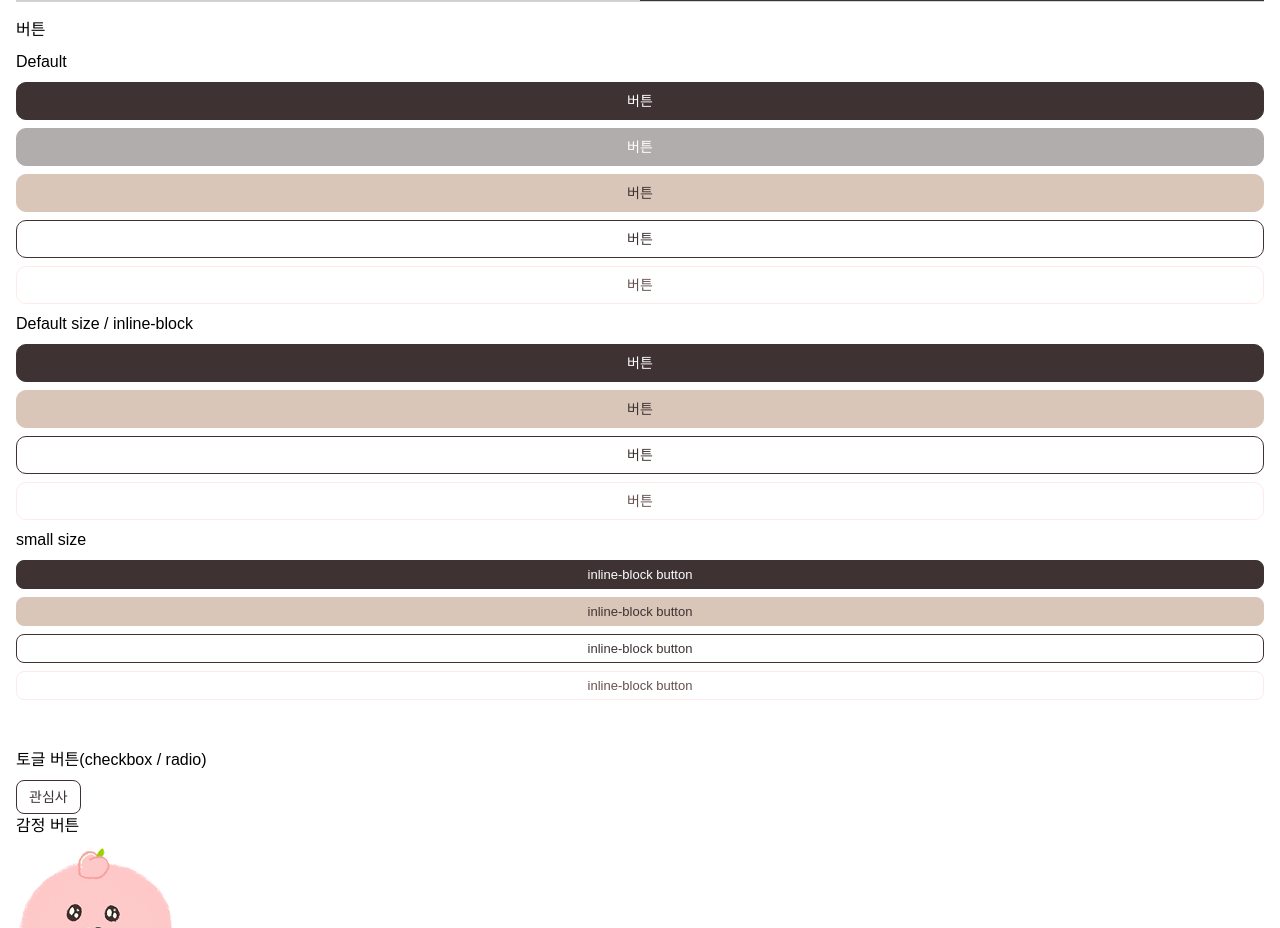
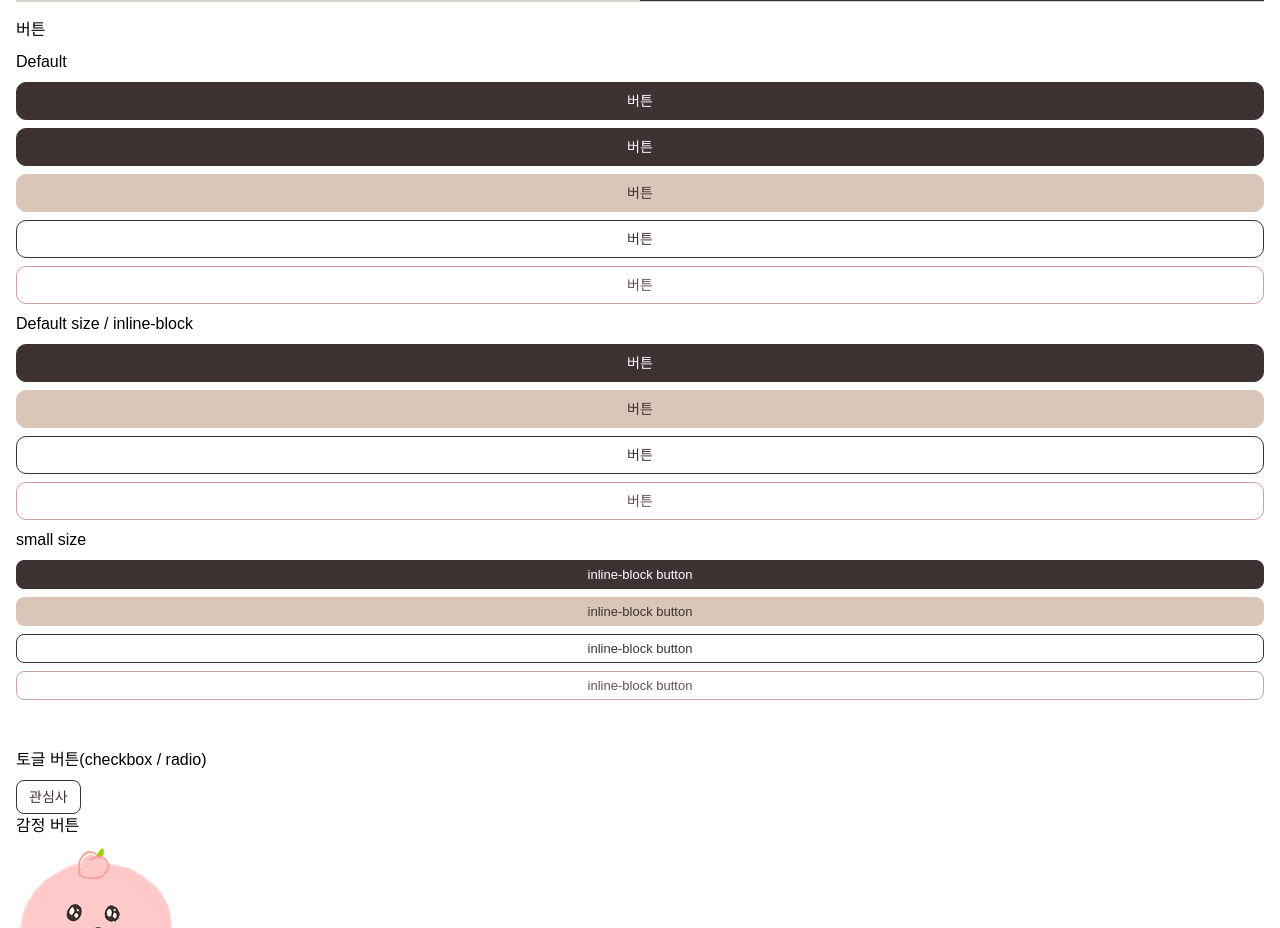
Before and after one commit to FRONTENDBOOTCAMP-12th/2gether-kongtteok, a React (Vite) app: page /components in a window 1280 px wide. Shown: the part 800-1728 px from the top of the page. Built offline with nearby package versions, Linux system fonts and the light colour scheme; a web font is replaced by a local one.

Commit message:
♻️ refactor: 버튼 disabled 속성 aria-disabled로 대체(접근성 고려)
#8

```diff
--- a/src/components/Button.tsx
+++ b/src/components/Button.tsx
@@ -8,7 +8,7 @@ const buttonVariants = cva('cursor-pointer', {
       primary: 'border border-primary bg-primary text-white',
       secondary: 'border border-secondary bg-secondary text-primary',
       outline: 'border border-current text-primary',
-      outlinePink: 'border border-peach-200 text-peach-800',
+      outlinePink: 'border border-peach-600 text-peach-800',
     },
     size: {
       medium: 'px-3 py-[9px] text-sm leading-[18px] rounded-[10px]',
@@ -18,7 +18,7 @@ const buttonVariants = cva('cursor-pointer', {
       full: 'w-full',
       fit: null,
     },
-    disabled: {
+    ariaDisabled: {
       true: 'disabled:cursor-not-allowed',
       false: null,
     },
@@ -26,12 +26,12 @@ const buttonVariants = cva('cursor-pointer', {
   compoundVariants: [
     {
       intent: 'primary',
-      disabled: true,
-      className: 'disabled:border-brown-200 disabled:bg-brown-200',
+      ariaDisabled: true,
+      className: 'aria-disabled:border-brown-200 aria-disabled:bg-brown-200',
     },
     {
       intent: 'secondary',
-      disabled: false,
+      ariaDisabled: false,
     },
     {
       intent: 'primary',
@@ -42,14 +42,15 @@ const buttonVariants = cva('cursor-pointer', {
     intent: 'primary',
     size: 'medium',
     inlineSize: 'full',
-    disabled: false,
+    ariaDisabled: false,
   },
 });
 
-export type ButtonProps = Omit<React.ComponentProps<'button'>, 'disabled'> &
+export type ButtonProps = ComponentProps<'button'> &
   VariantProps<typeof buttonVariants> & {
     buttonType?: 'button' | 'submit' | 'reset';
     children: React.ReactNode;
+    ariaDisabled?: boolean;
   };
 
 function Button({
@@ -58,16 +59,17 @@ function Button({
   intent,
   size,
   inlineSize,
-  disabled,
+  ariaDisabled = false,
   className,
   ...restProps
 }: ButtonProps) {
+  console.log(ariaDisabled);
   return (
     <button
       type={buttonType}
-      className={tm(buttonVariants({ intent, size, inlineSize, disabled, className }))}
+      className={tm(buttonVariants({ intent, size, inlineSize, ariaDisabled, className }))}
       {...restProps}
-      disabled={disabled || undefined}>
+      aria-disabled={ariaDisabled}>
       {children}
     </button>
   );
```
